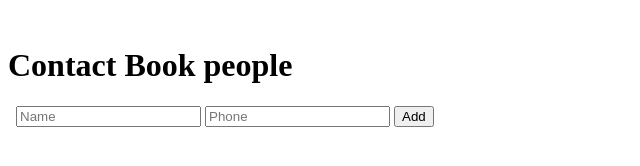
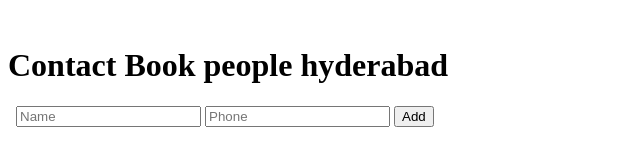
Before and after one commit to Premchand-96/contact-app-docker, a plain HTML site: page frontend/index.html in a window 1280 px wide. Shown: the whole page, without its empty margins (0-640 px from the left). Drawn offline with Linux system fonts and the light colour scheme; no server answers.

Commit message:
Update index.html

```diff
--- a/frontend/index.html
+++ b/frontend/index.html
@@ -7,7 +7,7 @@
 
 
 
-<h1>Contact Book people</h1>
+<h1>Contact Book people hyderabad</h1>
 
 
 
```
